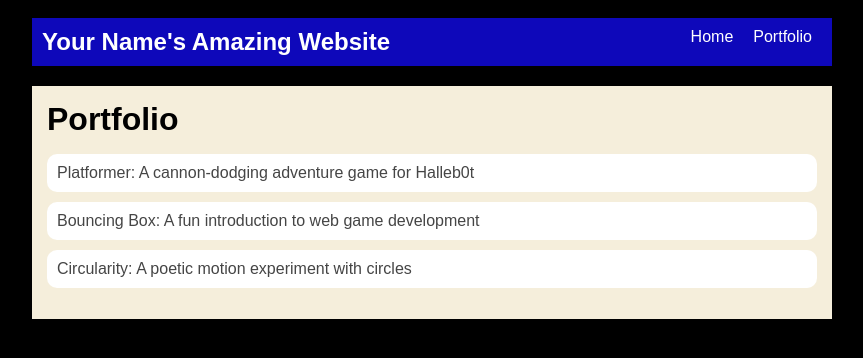
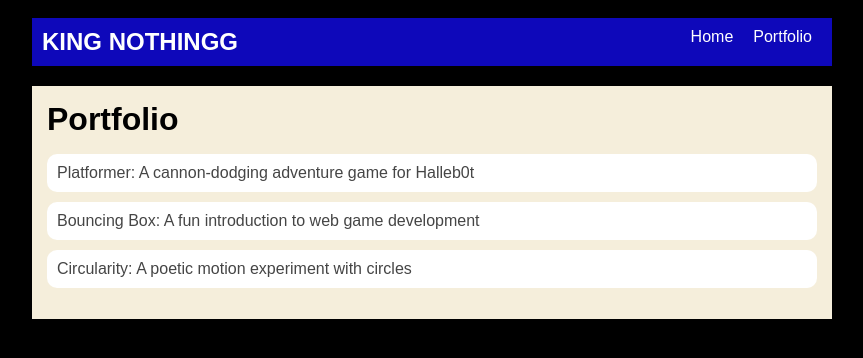
Before and after one commit to PXEsnyder/PXEsnyder.github.io, a plain HTML site: page portfolio.html in a window 1280 px wide. Shown: the whole page, without its empty margins (208-1071 px from the left). Drawn offline with Linux system fonts and the light colour scheme.

```diff
--- a/portfolio.html
+++ b/portfolio.html
@@ -9,7 +9,7 @@
     <!-- All content goes here -->
     <div id="all-contents">
         <nav>
-            <h1>Your Name's Amazing Website</h1>
+            <h1>KING NOTHINGG</h1>
             <ul id="nav-ul">
               <li class="nav-li">
                 <a href="index.html">Home</a>
```
